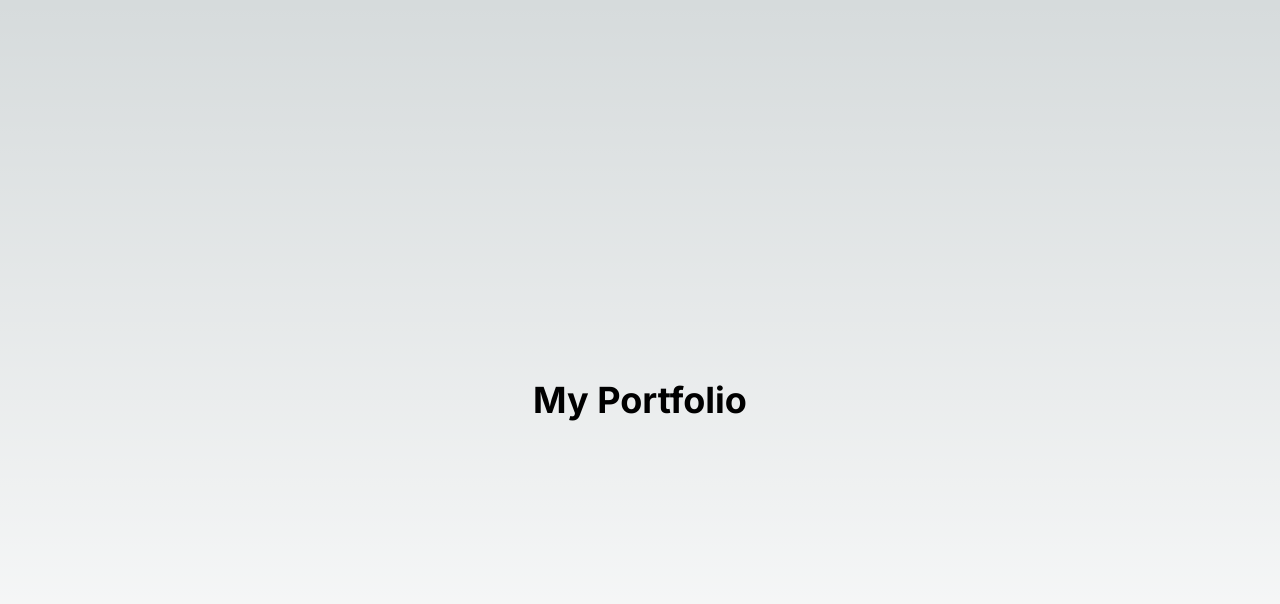
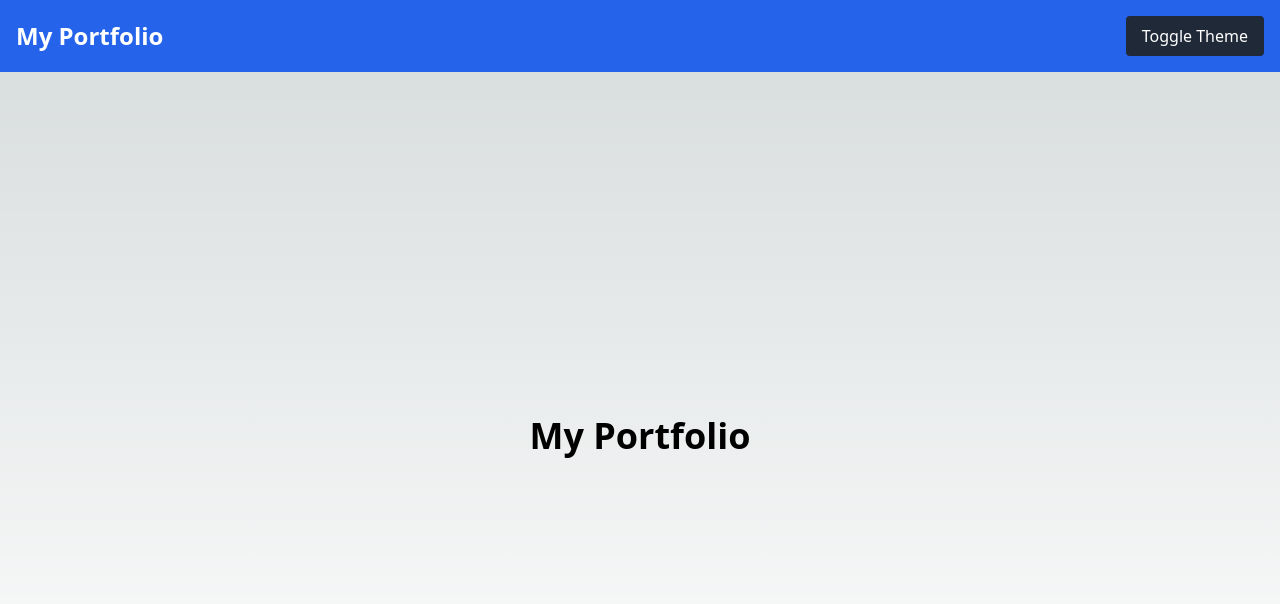
Before and after one commit to ggggggggithub/my-portfolio, a Next.js app: page / in a window 1280 px wide. Shown: the top 604 px of the page. Built offline with nearby package versions, Linux system fonts and the light colour scheme.

Commit message:
add darkmode

```diff
--- /dev/null
+++ b/src/app/Components/Header.tsx
@@ -0,0 +1,19 @@
+import { useTheme } from "./ThemeProvider";
+
+const Header = () => {
+  const { toggleTheme } = useTheme();
+
+  return (
+    <header className="bg-blue-600 text-white p-4 flex justify-between items-center">
+      <h1 className="text-2xl font-bold">My Portfolio</h1>
+      <button
+        onClick={toggleTheme}
+        className="bg-gray-800 text-white px-4 py-2 rounded"
+      >
+        Toggle Theme
+      </button>
+    </header>
+  );
+};
+
+export default Header;
--- /dev/null
+++ b/src/app/Components/ThemeProvider.tsx
@@ -0,0 +1,48 @@
+"use client";
+
+import {
+  createContext,
+  useContext,
+  useState,
+  ReactNode,
+  useEffect,
+} from "react";
+
+interface ThemeContextType {
+  toggleTheme: () => void;
+}
+
+const ThemeContext = createContext<ThemeContextType | undefined>(undefined);
+
+export const useTheme = (): ThemeContextType => {
+  const context = useContext(ThemeContext);
+  if (!context) {
+    throw new Error("useTheme must be used within a ThemeProvider");
+  }
+  return context;
+};
+
+export const ThemeProvider = ({ children }: { children: ReactNode }) => {
+  const [theme, setTheme] = useState("light");
+
+  useEffect(() => {
+    if (theme === "dark") {
+      document.documentElement.classList.add("dark");
+    } else {
+      document.documentElement.classList.remove("dark");
+    }
+  }, [theme]);
+
+  const toggleTheme = () => {
+    console.log("toggleTheme function called");
+    setTheme((prevTheme) => (prevTheme === "dark" ? "light" : "dark"));
+  };
+
+  console.log("ThemeProvider rendered with theme:", theme);
+
+  return (
+    <ThemeContext.Provider value={{ toggleTheme }}>
+      {children}
+    </ThemeContext.Provider>
+  );
+};
--- a/src/app/Components/info.tsx
+++ b/src/app/Components/info.tsx
@@ -0,0 +1 @@
+export const Info = () => {};
--- a/src/app/Components/project.tsx
+++ b/src/app/Components/project.tsx
@@ -0,0 +1 @@
+export const Project = () => {};
--- a/src/app/globals.css
+++ b/src/app/globals.css
@@ -1,6 +1,14 @@
 @tailwind base;
 @tailwind components;
 @tailwind utilities;
+
+html {
+  @apply bg-white text-black;
+}
+
+html.dark {
+  @apply bg-gray-900 text-white;
+}
 
 :root {
   --foreground-rgb: 0, 0, 0;
--- a/src/app/layout.tsx
+++ b/src/app/layout.tsx
@@ -1,22 +1,21 @@
-import type { Metadata } from "next";
-import { Inter } from "next/font/google";
 import "./globals.css";
+import { ThemeProvider } from "../app/Components/ThemeProvider";
 
-const inter = Inter({ subsets: ["latin"] });
-
-export const metadata: Metadata = {
+export const metadata = {
   title: "My Portfolio",
   description: "My portfolio website built with Next.js and Tailwind CSS",
 };
 
 export default function RootLayout({
   children,
-}: Readonly<{
+}: {
   children: React.ReactNode;
-}>) {
+}) {
   return (
     <html lang="en">
-      <body className={inter.className}>{children}</body>
+      <body>
+        <ThemeProvider>{children}</ThemeProvider>
+      </body>
     </html>
   );
 }
--- a/src/app/page.tsx
+++ b/src/app/page.tsx
@@ -1,7 +1,12 @@
+import Header from "./Components/Header";
+
 export default function Home() {
   return (
-    <div className="flex items-center justify-center min-h-screen">
-      <h1 className="text-4xl font-bold">My Portfolio</h1>
+    <div className="flex flex-col min-h-screen">
+      <Header />
+      <main className="flex-grow flex items-center justify-center">
+        <h1 className="text-4xl font-bold">My Portfolio</h1>
+      </main>
     </div>
   );
 }
--- a/tailwind.config.ts
+++ b/tailwind.config.ts
@@ -1,6 +1,7 @@
 import type { Config } from "tailwindcss";
 
 const config: Config = {
+  darkMode: "class",
   content: [
     "./src/pages/**/*.{js,ts,jsx,tsx,mdx}",
     "./src/components/**/*.{js,ts,jsx,tsx,mdx}",
```
Also changed, not shown: src/app/Components/head.tsx (deleted).
